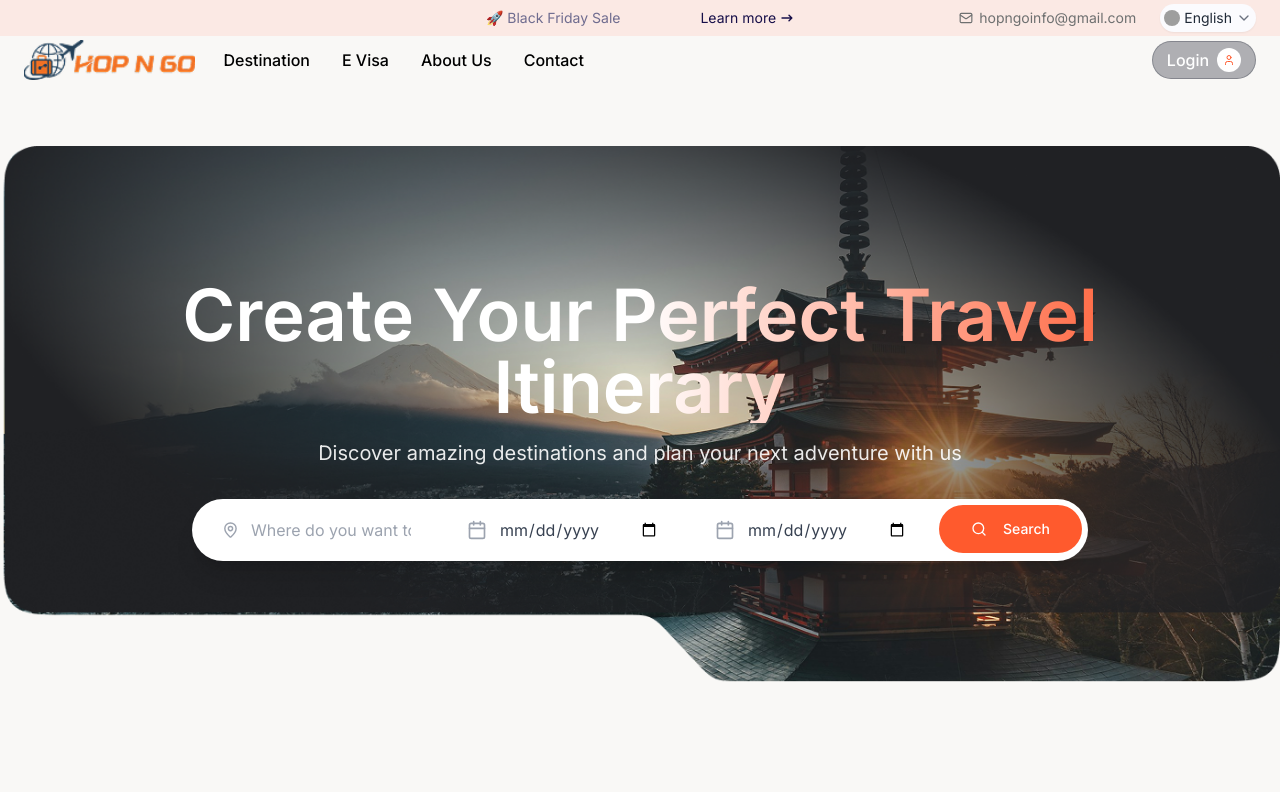
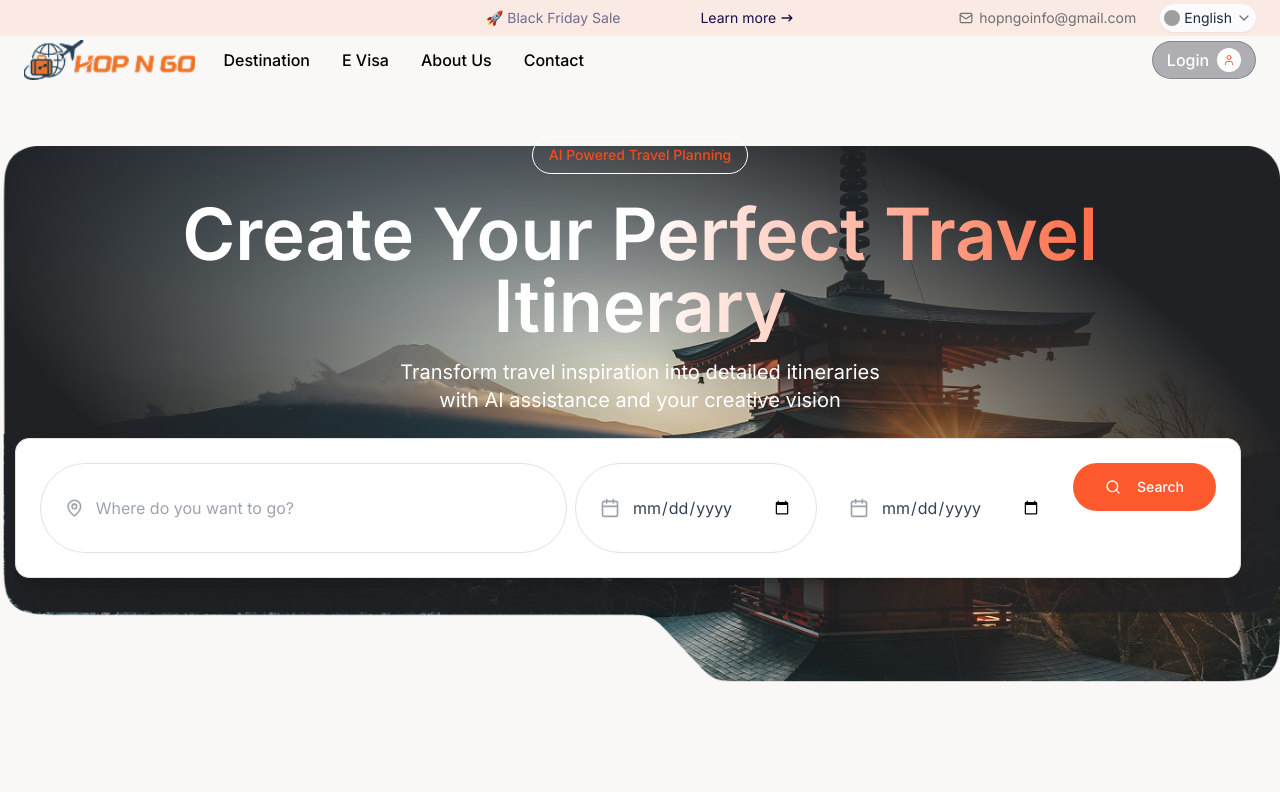
Before and after one commit to Creatx-Software/Hop-N-Go-Frontend, a React (Vite) app: page /destinations in a window 1280 px wide. Shown: the top 792 px of the page. Built offline with nearby package versions, Linux system fonts and the light colour scheme; grey boxes are pictures that could not be loaded; the HTML template or start-up script is replaced by a standard one.

Commit message:
Update Search bar

```diff
--- a/src/pages/DestinationPage.tsx
+++ b/src/pages/DestinationPage.tsx
@@ -127,35 +127,48 @@ const DestinationPage = () => {
       minHeight: '640px',
       display: 'flex',
       flexDirection: 'column',
-      justifyContent: 'center',
-      paddingLeft: '1rem',
-      paddingRight: '1rem',
+      justifyContent: 'flex-start',
+      paddingTop: '100px',
+      boxSizing: 'border-box'
     }}
   >
     {/* Hero Content */}
-    <div className="relative z-10 flex flex-col items-center justify-center text-center text-white max-w-6xl mx-auto">
+    <div className="relative z-10 flex flex-col items-center justify-center text-center text-white max-w-6xl mx-auto -mt-16">
+      <div className="bg-transparent border border-white text-[#F74A1F] text-sm font-inter font-medium px-4 py-2 rounded-full mb-6 inline-flex items-center">
+        AI Powered Travel Planning
+      </div>
       <h1 className="text-7xl font-bold mb-4 bg-gradient-to-r from-white via-white to-[#FF481A] bg-clip-text text-transparent">
         Create Your Perfect Travel Itinerary
       </h1>
-      <p className="text-xl mb-8 max-w-2xl mx-auto text-white/90">
-        Discover amazing destinations and plan your next adventure with us
+      <p className="text-xl mb-6 max-w-lg mx-auto text-white">
+        Transform travel inspiration into detailed itineraries with AI assistance and your creative vision
       </p>
 
       {/* Search Bar */}
-      <div className="bg-white p-1.5 rounded-full shadow-xl flex flex-col md:flex-row gap-2 max-w-4xl mx-auto">
-        <div className="flex-1 flex items-center bg-white rounded-full px-6 py-3">
+      <div
+        className="bg-white rounded-md shadow-xl flex flex-col md:flex-row gap-2 overflow-hidden"
+        style={{
+          width: '1226px',
+          height: '140px',
+          border: '1px solid #E1E1E1',
+          padding: '24px',
+          boxSizing: 'border-box',
+          margin: '0 0 0 -24px'  /* top right bottom left */
+        }}
+      >
+        <div className="flex-1 flex items-center bg-white rounded-full px-6 py-4 border border-[#E1E1E1]">
           <MapPin className="w-5 h-5 text-gray-400 mr-3" />
           <input
             type="text"
             placeholder="Where do you want to go?"
-            className="w-full border-0 bg-transparent focus:outline-none text-gray-700 placeholder-gray-400"
+            className="w-full border-0 bg-transparent focus:outline-none text-gray-700 placeholder-gray-400 text-base"
           />
         </div>
-        <div className="flex items-center bg-white rounded-full px-6 py-3">
+        <div className="flex items-center bg-white rounded-full px-6 py-4 border border-[#E1E1E1]">
           <Calendar className="w-5 h-5 text-gray-400 mr-3" />
           <input
             type="date"
-            className="border-0 bg-transparent focus:outline-none text-gray-700 w-40"
+            className="border-0 bg-transparent focus:outline-none text-gray-700 w-40 text-base"
           />
         </div>
         <div className="flex items-center bg-white rounded-full px-6 py-3">
```
